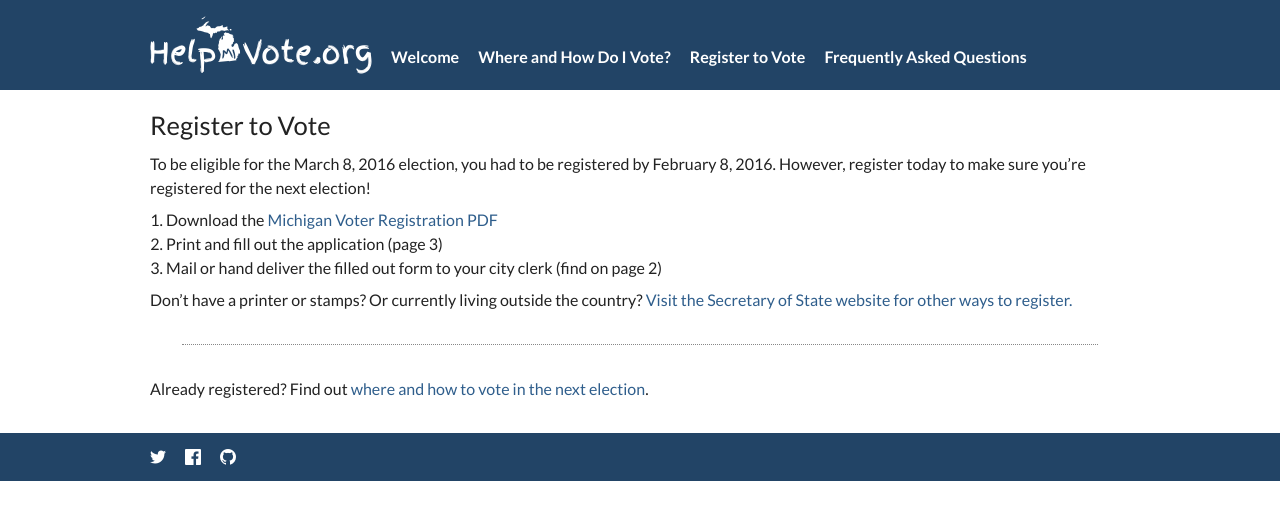
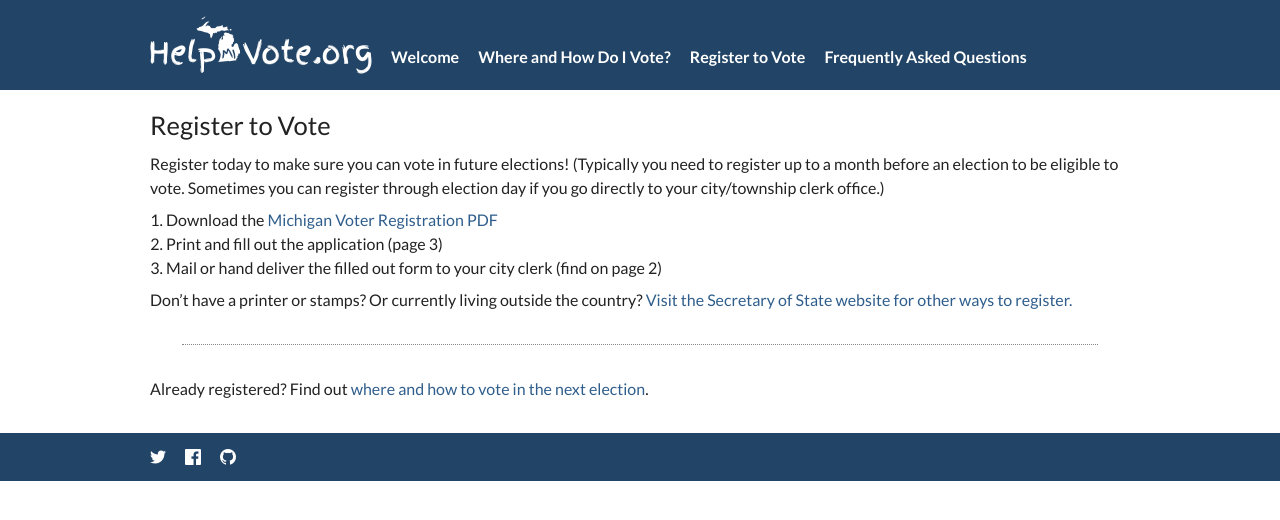
Before and after one commit to GuideMyVote/helpmivote.org, a Jekyll site: the page built from register-to-vote.md, in a window 1280 px wide. Shown: the top 520 px of the page. Built offline with Jekyll 4.4.1, drawn with Linux system fonts in a browser that asks for light colours.

Commit message:
Make registration info more timeless

```diff
--- a/register-to-vote.md
+++ b/register-to-vote.md
@@ -6,7 +6,7 @@ nav_position: 2
 description: Instructions for registering to vote in the upcoming Michigan election.
 ---
 
-To be eligible for the March 8, 2016 election, you had to be registered by February 8, 2016. However, register today to make sure you're registered for the next election!
+Register today to make sure you can vote in future elections! (Typically you need to register up to a month before an election to be eligible to vote. Sometimes you can register through election day if you go directly to your city/township clerk office.)
 
 1. Download the [Michigan Voter Registration PDF](http://www.michigan.gov/documents/MIVoterRegistration_97046_7.pdf)
 2. Print and fill out the application (page 3)
```
